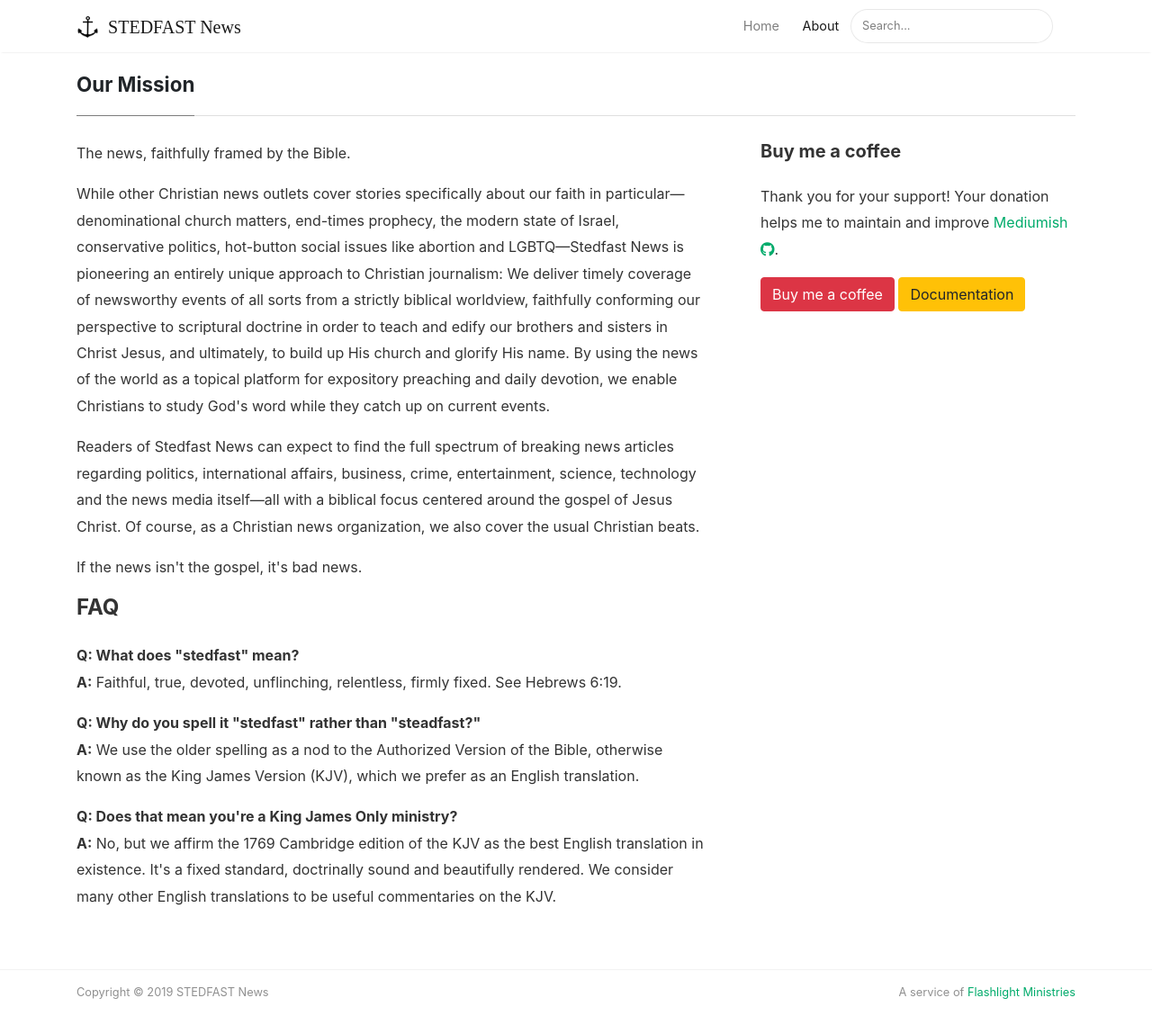
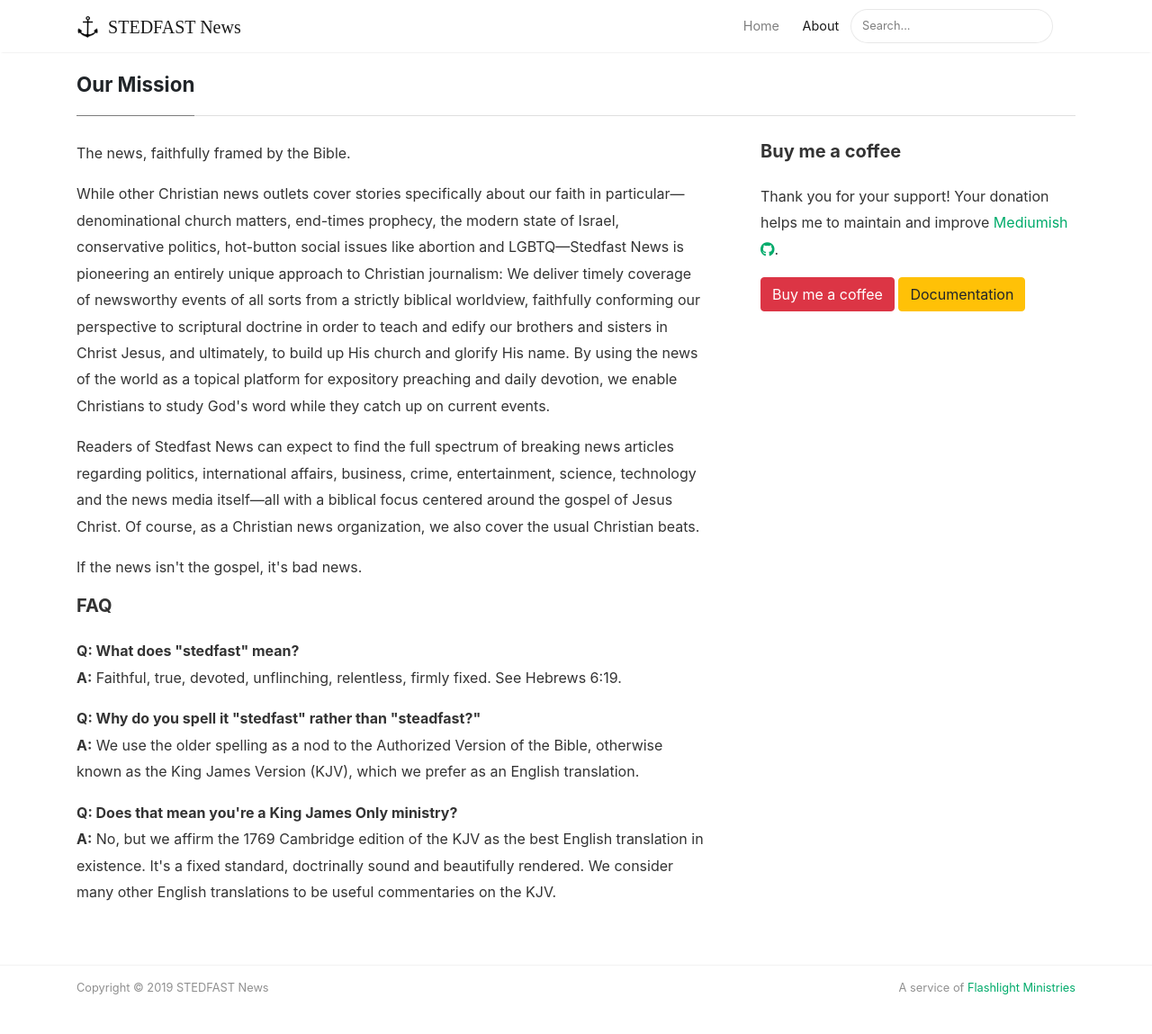
Before and after one commit to flashlightministries/stedfastnews, a Jekyll site: the page built from _pages/about.md, in a window 1280 px wide and 1186 px high. Shown: the top 1149 px of the window at 90% size. Built offline with Jekyll 4.4.1, drawn with Linux system fonts in a browser that asks for light colours; nearby versions of some CDN libraries.

```diff
--- a/_pages/about.md
+++ b/_pages/about.md
@@ -18,7 +18,7 @@ permalink: /about
 
   <p>If the news isn't the gospel, it's bad news.</p>
 
-  <h4>FAQ</h4>
+  <h5>FAQ</h5>
   <p>
     <b>Q: What does "stedfast" mean?</b>
     <br>
```
